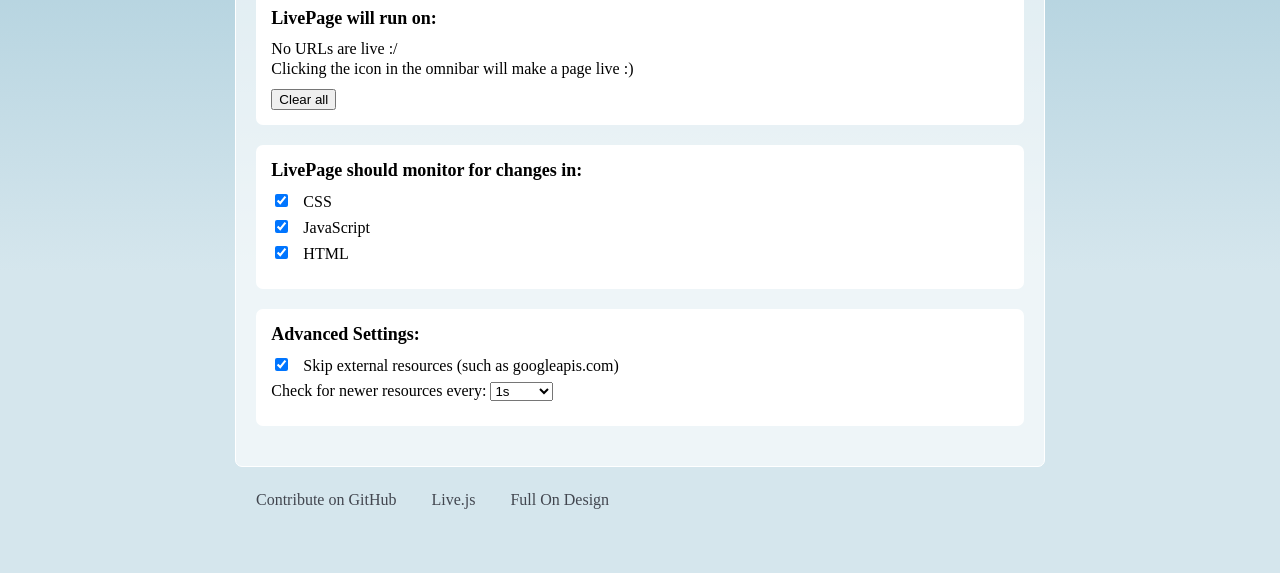
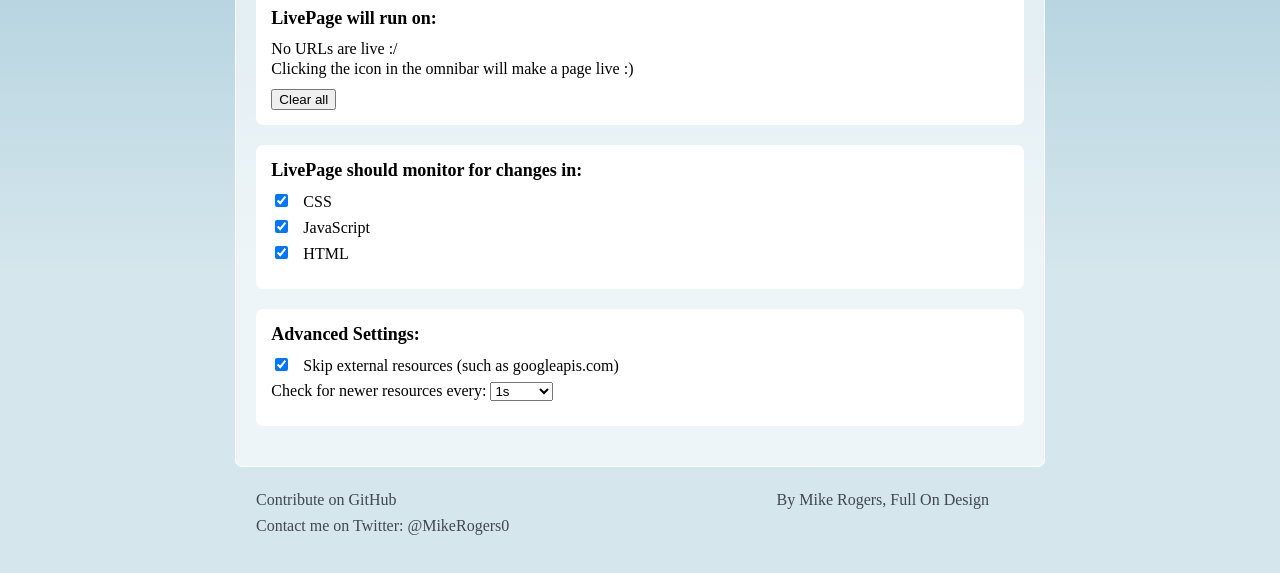
Before and after one commit to MikeRogers0/LivePage, a plain HTML site: page options.html in a window 1280 px wide. Shown: the part 129-702 px from the top of the page. Drawn offline with Linux system fonts and the light colour scheme.

Commit message:
working on promo material for the new engine

```diff
--- a/css/options.css
+++ b/css/options.css
@@ -104,13 +104,20 @@ footer ul{
 	margin: 0;
 	padding: 0;
 	overflow: hidden;
+	color: #42464F;
+	float: left;
+	width: 45%;
 }
+	footer ul:last-child{
+		float:right;
+		text-align: right;
+	}
 	footer ul li{
-		float: left;
 		list-style: none;
 		padding: 3px 10px 3px 0;
 		margin: 0 25px 0 0;
 	}
+
 	footer a{
 		color: #42464F;
 	}
--- a/js/background.js
+++ b/js/background.js
@@ -23,7 +23,7 @@ function disableLivePage(tab){
 chrome.tabs.onUpdated.addListener(function(tabId, changeInfo, tab) {
 
 	// Quickly check were ok to work on this URL:
-	if(tab.url.indexOf('chrome://') != -1 || tab.url.indexOf('chrome-devtools://') != -1  || tab.url.indexOf('chrome-extension://') != -1){
+	if(tab.url.indexOf('chrome://') != -1 || tab.url.indexOf('chrome-devtools://') != -1  || tab.url.indexOf('chrome-extension://') != -1  || tab.url.indexOf('view-source:') != -1){
 		return false;
 	}
 
--- a/options.html
+++ b/options.html
@@ -48,9 +48,11 @@
 </div>
 <footer class="container">
 	<ul>
-		<li><a href="https://github.com/MikeRogers0/LivePage" target="_blank">Contribute on GitHub</a></li>
-		<li><a href="http://livejs.com/" target="_blank">Live.js</a></li>
-		<li><a href="http://fullondesign.co.uk/" target="_blank">Full On Design</a></li>
+		<li><a href="https://github.com/MikeRogers0/LivePage">Contribute on GitHub</a></li>
+		<li>Contact me on Twitter: <a href="https://twitter.com/MikeRogers0">@MikeRogers0</a></li>
+	</ul>
+	<ul>
+		<li>By <a href="http://fullondesign.co.uk/">Mike Rogers, Full On Design</a></li>
 	</ul>
 </footer>
 <script src="/js/options.js"></script>
```
Also changed, not shown: imgs/1280x800-screenshot.jpg (added), imgs/440x280---previeqw.png (deleted), imgs/440x280-preview.png (added), imgs/640x360.jpeg (added), manifest.json.
